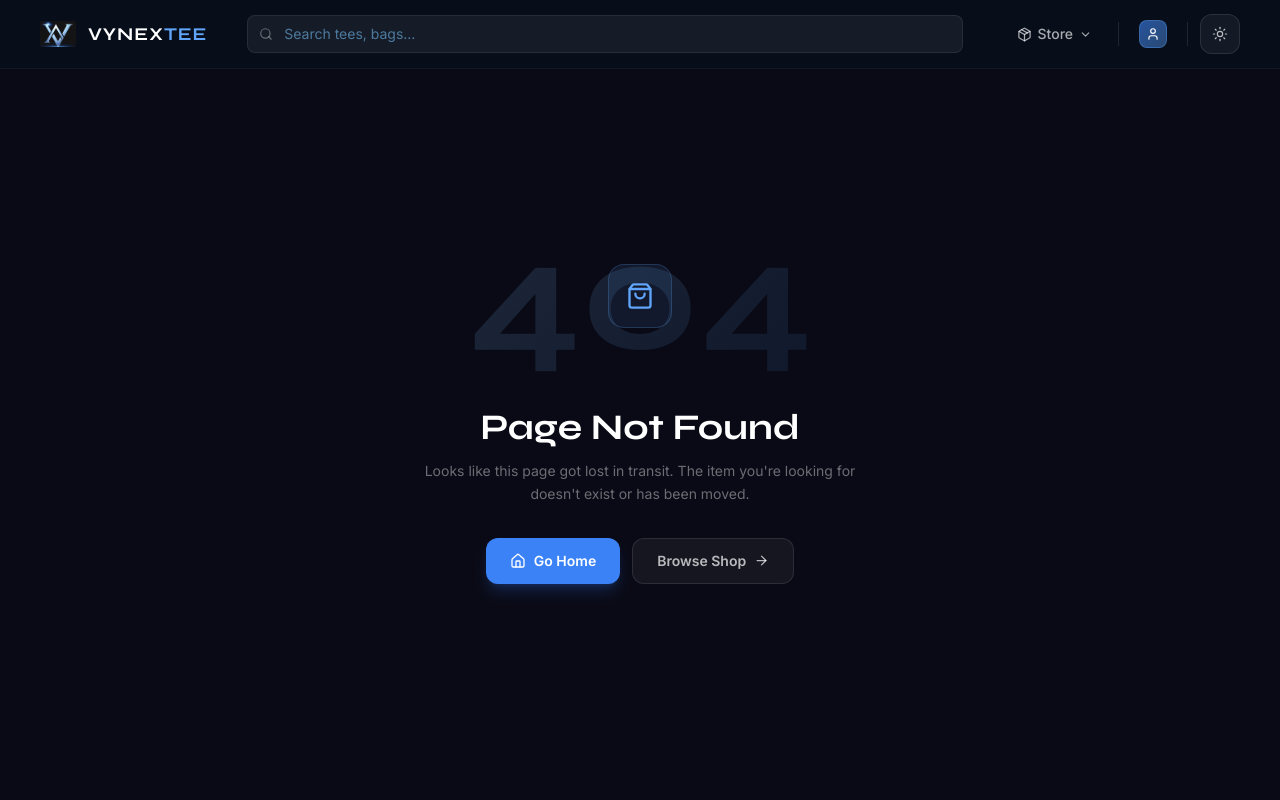
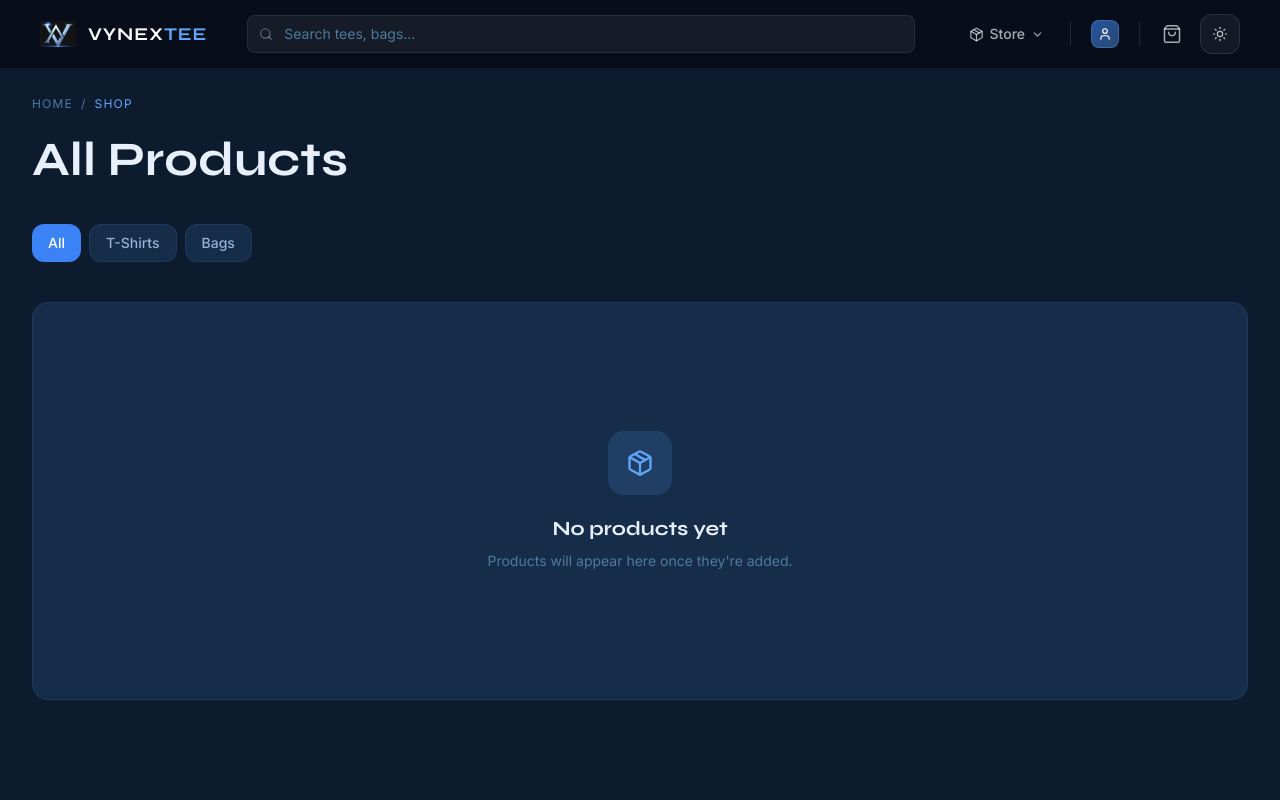
Before and after one commit to Adityagoyal1304/VynexTee, a React (Vite) app in the folder frontend/: page /shop in a window 1280 px wide. Shown: the top 800 px of the page. Built offline with nearby package versions, Linux system fonts and the light colour scheme.

Commit message:
restore routes, empty shop/cart shells, navbar cart button

```diff
--- a/frontend/src/App.jsx
+++ b/frontend/src/App.jsx
@@ -1,21 +1,60 @@
 import React from "react";
 import { BrowserRouter as Router, Routes, Route } from "react-router-dom";
+import { QueryClient, QueryClientProvider } from "@tanstack/react-query";
+import { Toaster } from "react-hot-toast";
+
 import { ThemeProvider } from "@/context/ThemeContext";
 import PageWrapper from "@/components/layout/PageWrapper";
 import HomePage from "@/pages/HomePage";
+import ShopPage from "@/pages/ShopPage";
+import ProductDetailPage from "@/pages/ProductDetailPage";
+import CartPage from "@/pages/CartPage";
 import NotFoundPage from "@/pages/NotFoundPage";
+
+const queryClient = new QueryClient({
+  defaultOptions: {
+    queries: {
+      staleTime: 5 * 60 * 1000,
+      gcTime: 10 * 60 * 1000,
+      retry: 1,
+      refetchOnWindowFocus: false,
+    },
+  },
+});
 
 const App = () => {
   return (
     <ThemeProvider>
+      <QueryClientProvider client={queryClient}>
         <Router>
+          <Toaster
+            position="bottom-right"
+            gutter={12}
+            containerStyle={{ bottom: 24, right: 24 }}
+            toastOptions={{
+              duration: 3000,
+              style: {
+                background: "#111827",
+                color: "#f8f8f8",
+                border: "1px solid #1e293b",
+                borderRadius: "12px",
+                fontSize: "14px",
+                fontFamily: "Inter, sans-serif",
+                boxShadow: "0 20px 60px rgba(0,0,0,0.5)",
+              },
+            }}
+          />
           <Routes>
             <Route element={<PageWrapper />}>
-            <Route path="/" element={<HomePage />} />
-            <Route path="*" element={<NotFoundPage />} />
+              <Route path="/"             element={<HomePage />} />
+              <Route path="/shop"         element={<ShopPage />} />
+              <Route path="/product/:id"  element={<ProductDetailPage />} />
+              <Route path="/cart"         element={<CartPage />} />
+              <Route path="*"             element={<NotFoundPage />} />
             </Route>
           </Routes>
         </Router>
+      </QueryClientProvider>
     </ThemeProvider>
   );
 };
--- a/frontend/src/components/layout/Navbar.jsx
+++ b/frontend/src/components/layout/Navbar.jsx
@@ -3,15 +3,19 @@ import React, { useState, useEffect, useRef } from "react";
 import { Link, useNavigate } from "react-router-dom";
 import {
   ShoppingBag, Sun, Moon, Search, User, ChevronDown,
-  Shirt, LogIn, Settings, Heart, X, Package,
+  Shirt, Settings, Heart, X, Package,
 } from "lucide-react";
+import { useCart } from "@/hooks/useCart";
 import { useTheme } from "@/context/ThemeContext";
 
 const Navbar = () => {
+  const { totalItems } = useCart();
   const { isDark, toggleTheme } = useTheme();
   const navigate = useNavigate();
 
   const [scrolled,     setScrolled]     = useState(false);
+  const [prevItems,    setPrevItems]     = useState(0);
+  const [cartPop,      setCartPop]       = useState(false);
   const [searchQuery,  setSearchQuery]   = useState("");
   const [searchActive, setSearchActive]  = useState(false);
   const [storeOpen,    setStoreOpen]     = useState(false);
@@ -27,6 +31,15 @@ const Navbar = () => {
     window.addEventListener("scroll", fn, { passive: true });
     return () => window.removeEventListener("scroll", fn);
   }, []);
+
+  /* ── cart badge pop ── */
+  useEffect(() => {
+    if (totalItems > prevItems) {
+      setCartPop(true);
+      setTimeout(() => setCartPop(false), 350);
+    }
+    setPrevItems(totalItems);
+  }, [totalItems]);
 
   /* ── close dropdowns on outside click ── */
   useEffect(() => {
@@ -317,6 +330,26 @@ const Navbar = () => {
           {/* divider */}
           <div className="hidden md:block w-px h-6 mx-1" style={{ background: "rgba(255,255,255,0.10)" }} />
 
+          {/* ── 5. CART ── */}
+          <button
+            onClick={() => { navigate("/cart"); closeAll(); }}
+            className="relative p-2.5 rounded-xl text-white/65 hover:text-white hover:bg-white/5 transition-all duration-200"
+            aria-label={`Shopping cart, ${totalItems} item${totalItems !== 1 ? "s" : ""}`}
+          >
+            <ShoppingBag size={20} strokeWidth={1.8} />
+            {totalItems > 0 && (
+              <span
+                className={`absolute -top-1 -right-1 h-4 w-4 flex items-center justify-center rounded-full text-white text-[9px] font-bold ${
+                  cartPop ? "badge-pop" : ""
+                }`}
+                style={{ backgroundColor: "var(--accent-deep)" }}
+                aria-live="polite"
+              >
+                {totalItems > 99 ? "99+" : totalItems}
+              </span>
+            )}
+          </button>
+
           {/* ── 6. THEME TOGGLE ── */}
           <button
             onClick={toggleTheme}
--- a/frontend/src/pages/ShopPage.jsx
+++ b/frontend/src/pages/ShopPage.jsx
@@ -1,28 +1,39 @@
-// src/pages/ShopPage.jsx
 import React from "react";
-import { useSearchParams } from "react-router-dom";
-import { Link } from "react-router-dom";
-import { useProducts } from "@/hooks/useProducts";
-import ProductGrid from "@/components/product/ProductGrid";
-import CategoryFilter from "@/components/product/CategoryFilter";
+import { Link, useSearchParams } from "react-router-dom";
+import { Package, Shirt, ShoppingBag } from "lucide-react";
+
+const CATEGORIES = [
+  { key: null,      label: "All"      },
+  { key: "tshirt",  label: "T-Shirts" },
+  { key: "bag",     label: "Bags"     },
+];
 
 const ShopPage = () => {
-  const [searchParams] = useSearchParams();
+  const [searchParams, setSearchParams] = useSearchParams();
   const activeCategory = searchParams.get("category");
-
-  const { data: products = [], isLoading, isError, refetch } = useProducts(activeCategory);
 
   const pageTitle =
     activeCategory === "tshirt" ? "T-Shirts" :
     activeCategory === "bag"    ? "Bags"      :
     "All Products";
 
+  const setCategory = (key) => {
+    if (key) setSearchParams({ category: key });
+    else setSearchParams({});
+  };
+
   return (
-    <div className="min-h-screen pt-24 pb-20 animate-fadeIn" style={{ backgroundColor: "var(--bg-page)" }}>
+    <div
+      className="min-h-screen pt-24 pb-20 animate-fadeIn"
+      style={{ backgroundColor: "var(--bg-page)" }}
+    >
       <div className="mx-auto max-w-7xl px-4 sm:px-6 lg:px-8">
 
         {/* Breadcrumb */}
-        <div className="flex items-center gap-2 text-xs uppercase tracking-widest mb-4" style={{ color: "var(--text-muted)" }}>
+        <div
+          className="flex items-center gap-2 text-xs uppercase tracking-widest mb-6"
+          style={{ color: "var(--text-muted)" }}
+        >
           <Link to="/" className="hover:text-white transition-colors">Home</Link>
           <span>/</span>
           <span style={{ color: "var(--accent)" }}>Shop</span>
@@ -34,7 +45,7 @@ const ShopPage = () => {
           )}
         </div>
 
-        {/* Page Header */}
+        {/* Header */}
         <div className="mb-10">
           <h1
             className="text-4xl sm:text-5xl font-bold"
@@ -42,27 +53,64 @@ const ShopPage = () => {
           >
             {pageTitle}
           </h1>
-          {!isLoading && (
-            <p className="mt-2 text-sm" style={{ color: "var(--text-muted)" }}>
-              {products.length} product{products.length !== 1 ? "s" : ""} available
-            </p>
-          )}
         </div>
 
-        {/* Filters */}
-        <div className="mb-8">
-          <CategoryFilter productCount={products.length} />
+        {/* Category tabs */}
+        <div className="flex gap-2 mb-10 flex-wrap">
+          {CATEGORIES.map(({ key, label }) => {
+            const active = activeCategory === key;
+            return (
+              <button
+                key={label}
+                onClick={() => setCategory(key)}
+                className="px-4 py-2 rounded-xl text-sm font-medium transition-all duration-200"
+                style={
+                  active
+                    ? { backgroundColor: "var(--accent-deep)", color: "#fff" }
+                    : {
+                        backgroundColor: "var(--bg-card)",
+                        border: "1px solid var(--border-light)",
+                        color: "var(--text-secondary)",
+                      }
+                }
+              >
+                {label}
+              </button>
+            );
+          })}
         </div>
 
-        <div className="h-px mb-8" style={{ backgroundColor: "var(--border-light)" }} />
+        {/* Empty state */}
+        <div
+          className="flex flex-col items-center justify-center py-32 rounded-2xl"
+          style={{
+            backgroundColor: "var(--bg-card)",
+            border: "1px solid var(--border-light)",
+          }}
+        >
+          <div
+            className="h-16 w-16 rounded-2xl flex items-center justify-center mb-5"
+            style={{ backgroundColor: "var(--accent-glow)" }}
+          >
+            {activeCategory === "tshirt" ? (
+              <Shirt size={28} style={{ color: "var(--accent)" }} />
+            ) : activeCategory === "bag" ? (
+              <ShoppingBag size={28} style={{ color: "var(--accent)" }} />
+            ) : (
+              <Package size={28} style={{ color: "var(--accent)" }} />
+            )}
+          </div>
+          <h2
+            className="text-xl font-bold mb-2"
+            style={{ fontFamily: "Syne, sans-serif", color: "var(--text-primary)" }}
+          >
+            No products yet
+          </h2>
+          <p className="text-sm" style={{ color: "var(--text-muted)" }}>
+            Products will appear here once they're added.
+          </p>
+        </div>
 
-        {/* Grid */}
-        <ProductGrid
-          products={products}
-          isLoading={isLoading}
-          isError={isError}
-          onRetry={refetch}
-        />
       </div>
     </div>
   );
```
Lines whose indentation alone changed are shown as unchanged.
